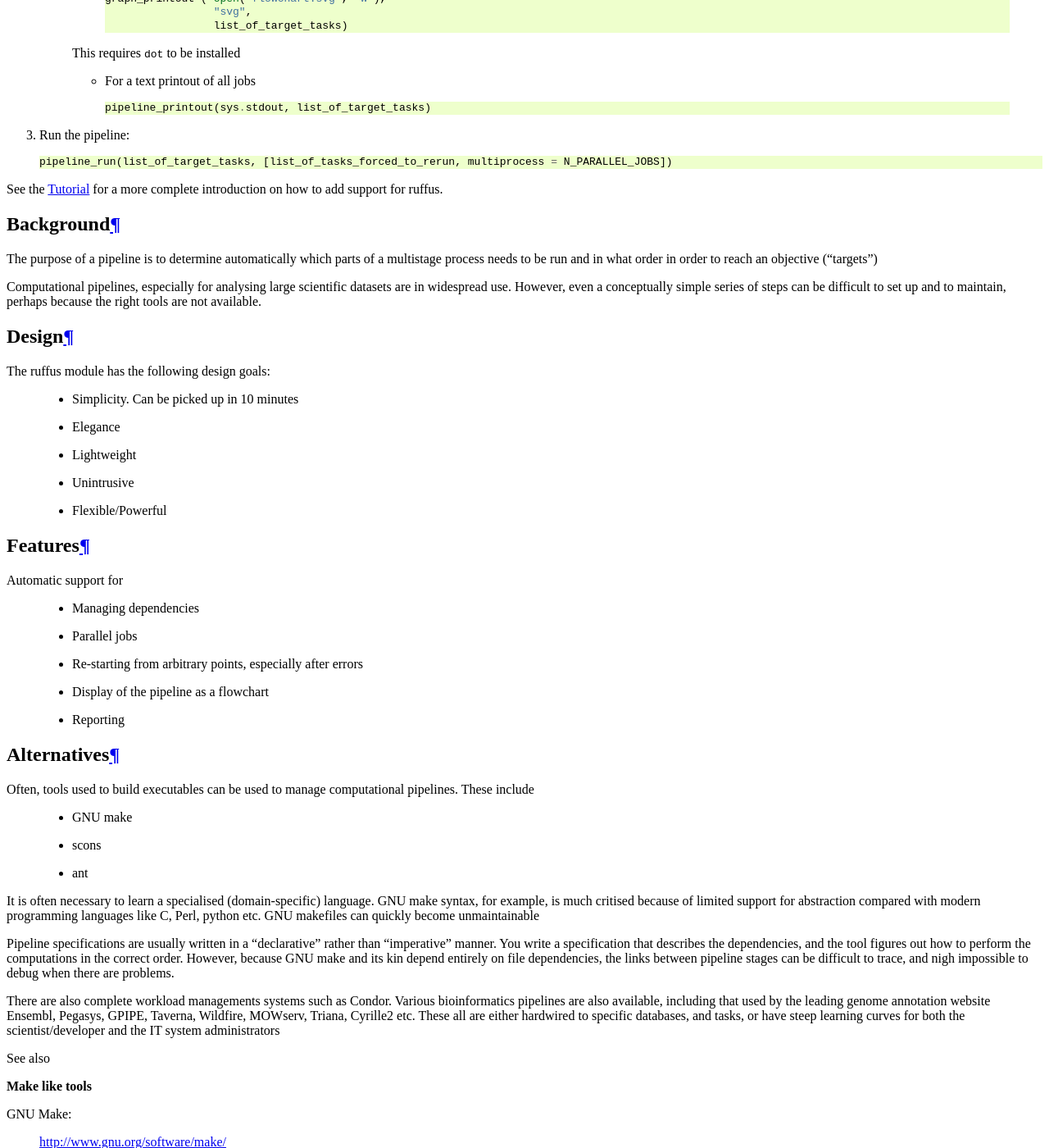
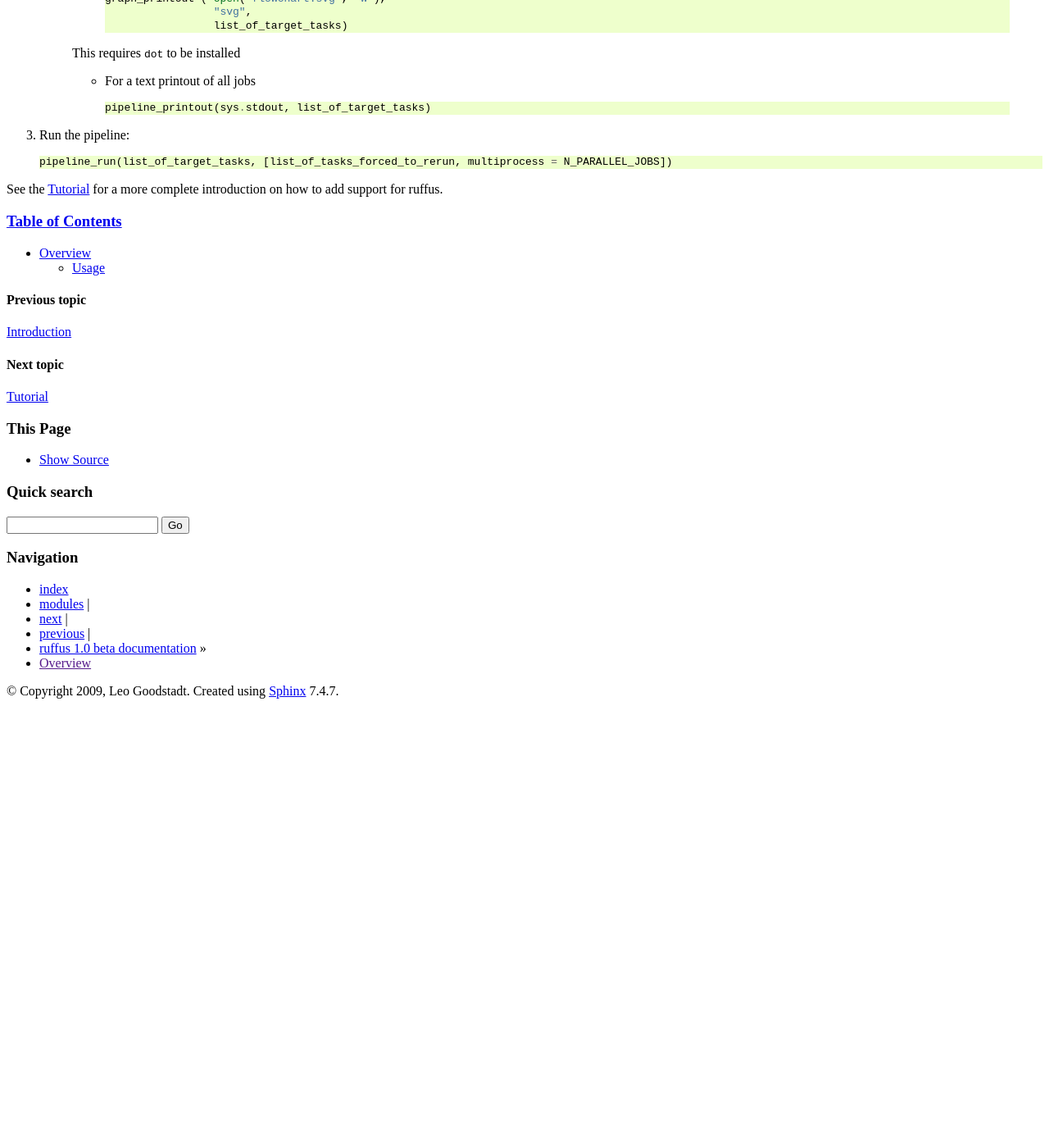
Before and after one commit to cgat-developers/ruffus, a Sphinx documentation site: the page built from doc/Overview.rst, in a window 1280 px wide and 1400 px high, scrolled down 1134 px. Shown: the whole window at 82% size. Built offline with Sphinx 7.4.7, drawn with Linux system fonts in a browser that asks for light colours; pages that are not in the unit, such as notebooks, are missing from menus; after the commit the page ends 1994 px from its top, so only the background shows below that; some of the changed text lies outside the part shown.

Commit message:
svn ignore
--HG--
extra : convert_revision : svn%3Aa4fb1d42-34dc-11de-8ef0-0f53c1b7e458/trunk%4011

```diff
--- a/doc/Overview.rst
+++ b/doc/Overview.rst
@@ -70,114 +70,3 @@ Each python function can be called in parallel to run multiple **jobs**.
 
 See the :ref:`Tutorial` for a more complete introduction on how to add support
 for ruffus.
-
-.. _Background:
-
-Background
-==========
-
-The purpose of a pipeline is to determine automatically which parts of a multistage
-process needs to be run and in what order in order to reach an objective ("targets")
-
-Computational pipelines, especially for analysing large scientific datasets are
-in widespread use.
-However, even a conceptually simple series of steps can be difficult to set up and
-to maintain, perhaps because the right tools are not available.
-
-Design
-======
-The ruffus module has the following design goals:
-
-    * Simplicity. Can be picked up in 10 minutes
-    * Elegance
-    * Lightweight
-    * Unintrusive
-    * Flexible/Powerful
-
-Features
-============
-
-Automatic support for
-
-        * Managing dependencies
-        * Parallel jobs
-        * Re-starting from arbitrary points, especially after errors
-        * Display of the pipeline as a flowchart
-        * Reporting
-
-Alternatives
-============
-Often, tools used to build executables can be used to manage computational pipelines.
-These include
-
-        * GNU make
-        * scons
-        * ant
-
-It is often necessary to learn a specialised (domain-specific) language.
-GNU make syntax, for example, is much critised because of limited support for
-abstraction compared with modern programming languages like
-C, Perl, python etc. GNU makefiles can quickly become unmaintainable
-
-Pipeline specifications are usually written in a "declarative" rather than "imperative"
-manner. You write a specification that describes the dependencies, and the tool
-figures out how to perform the computations in the correct order. However, because
-GNU make and its kin depend entirely on file dependencies, the links between pipeline
-stages can be difficult to trace, and nigh impossible to debug when there are problems.
-
-There are also complete workload managements systems such as Condor.
-Various bioinformatics pipelines are also available, including that used by the
-leading genome annotation website Ensembl, Pegasys, GPIPE, Taverna, Wildfire, MOWserv,
-Triana, Cyrille2 etc. These all are either hardwired to specific databases, and tasks,
-or have steep learning curves for both the scientist/developer and the IT system
-administrators
-
-
-.. seealso::
-
-
-
-   **Make like tools**
-
-   GNU Make:
-      http://www.gnu.org/software/make/
-
-   SCONS:
-      http://www.scons.org/
-
-   Apache Ant:
-      http://ant.apache.org/
-
-\
-\
-
-.. seealso::
-   **Bioinformatics pipelines**
-
-    Condor:
-        http://www.cs.wisc.edu/condor/description.html
-
-    Ensembl Analysis pipeline:
-        http://www.ncbi.nlm.nih.gov/pubmed/15123589
-
-
-    Pegasys:
-        http://www.ncbi.nlm.nih.gov/pubmed/15096276
-
-    GPIPE:
-        http://www.biomedcentral.com/pubmed/15096276
-
-    Taverna:
-        http://www.ncbi.nlm.nih.gov/pubmed/15201187
-
-    Wildfire:
-        http://www.biomedcentral.com/pubmed/15788106
-
-    MOWserv:
-        http://www.biomedcentral.com/pubmed/16257987
-
-    Triana:
-        http://dx.doi.org/10.1007/s10723-005-9007-3
-
-    Cyrille2:
-        http://www.biomedcentral.com/1471-2105/9/96
--- a/doc/complicated_example.rst
+++ b/doc/complicated_example.rst
@@ -104,7 +104,7 @@ Flow chart of file dependencies:
 
 
 ***************************************
-Pypeline Flow chart
+Ruffus Flow chart
 ***************************************
 
     Our pipeline flow chart is built around these 9 steps:
@@ -310,5 +310,3 @@ Conclusions
 This may seem a long-winded example but without
 ruffus to help abstract away some of the complexity, the
 code would have been quite unmanageable.
-
-.. comment .. literalinclude:: filename
--- a/doc/complicated_example_code.rst
+++ b/doc/complicated_example_code.rst
@@ -21,7 +21,7 @@ The code for this example is in the test subdirectory of the ``ruffus`` module:
 
 The data is at:
 
-    ``ruffus/test/data_forcomplicated_example``
+    ``ruffus/test/data_for_complicated_example``
 
 .. program:: complicated_example.py
 
@@ -76,6 +76,7 @@ To specify paths:
 
     .. cmdoption:: --working_dir PATH, -d PATH
 
+        Direction in which ruffus will run.
 
 
 ==================================
```
Also changed, not shown: doc/index.rst (+7 -6 lines).
